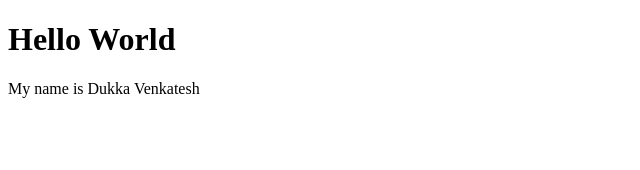
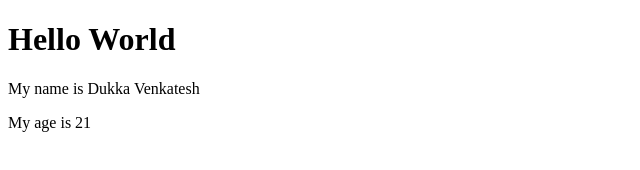
Before and after one commit to venkateshreddy606/project-1, a plain HTML site: page index.html in a window 1280 px wide. Shown: the full height of the page, 0-640 px from the left. Drawn offline with Linux system fonts and the light colour scheme.

Commit message:
added my age

```diff
--- a/index.html
+++ b/index.html
@@ -8,5 +8,6 @@
 <body>
     <h1>Hello World</h1>
     <p>My name is Dukka Venkatesh</p>
+    <p>My age is 21</p>
 </body>
 </html>
```
